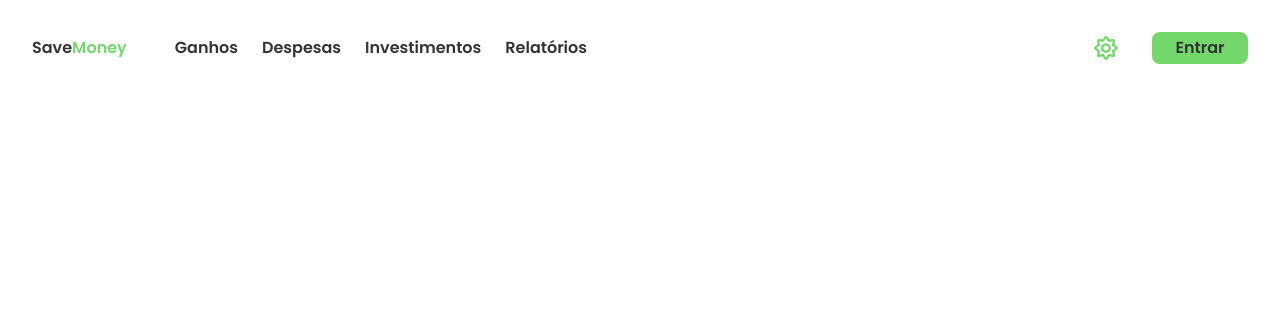
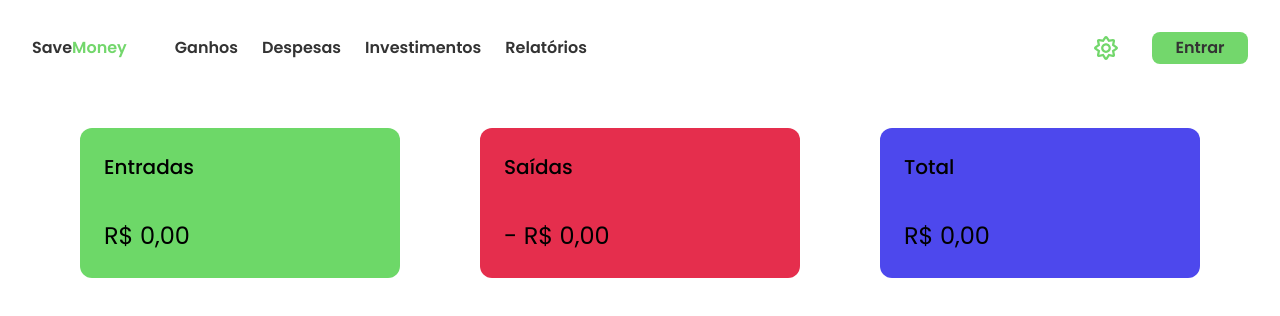
Before and after one commit to samuelmaia1/save-money, a Next.js app: page /home in a window 1280 px wide. Shown: the top 316 px of the page. Built offline with nearby package versions, Linux system fonts and the light colour scheme; no server answers.

Commit message:
Summary component

```diff
--- a/src/app/(protected)/home/page.module.scss
+++ b/src/app/(protected)/home/page.module.scss
@@ -0,0 +1,11 @@
+.container {
+    margin-top: 2rem;
+    padding: 0rem 5rem;
+}
+
+.containerTitle {
+    font-weight: 400;
+    font-family: var(--default-font), sans-serif;
+
+    margin-bottom: .5rem;
+}
--- a/src/app/(protected)/home/page.tsx
+++ b/src/app/(protected)/home/page.tsx
@@ -1,5 +1,19 @@
+import { Summary } from '@/components/Summary';
+
+import { getSession } from '@/app/lib/auth';
+
 import style from './page.module.scss';
+import { Transaction } from '@/interfaces/Transaction';
 
-export default function Home() {
 
-}
+export default async function Home() {
+
+    const user = await getSession();
+    const transactions = user?.transactions;
+
+    return (
+        <div className={style.container}>
+            < Summary transactions={transactions || []}/>
+        </div>
+    );
+};
--- a/src/app/layout.tsx
+++ b/src/app/layout.tsx
@@ -17,12 +17,25 @@ export default function RootLayout({ children } : { children: React.ReactNode })
 
       <head>
         <link rel="preconnect" href="https://fonts.googleapis.com" />
+        <link rel="preconnect" href="https://fonts.googleapis.com" />
 
-        <link rel="preconnect" href="https://fonts.gstatic.com" crossOrigin="anonymous" />
+        <link
+          rel="preconnect"
+          href="https://fonts.gstatic.com"
+          crossOrigin="anonymous"
+        />
+
+        <link
+          rel="preconnect"
+          href="https://fonts.gstatic.com"
+          crossOrigin="anonymous"
+        />
 
         <link
           href="https://fonts.googleapis.com/css2?family=Montserrat:ital,wght@0,100..900;1,100..900&family=Poppins:ital,wght@0,100;0,200;0,300;0,400;0,500;0,600;0,700;0,800;0,900;1,100;1,200;1,300;1,400;1,500;1,600;1,700;1,800;1,900&display=swap" rel="stylesheet"
         />
+
+        <link href="https://fonts.googleapis.com/css2?family=Inter:ital,opsz,wght@0,14..32,100..900;1,14..32,100..900&display=swap" rel="stylesheet" />
 
       </head>
 
--- /dev/null
+++ b/src/components/Summary.tsx
@@ -0,0 +1,60 @@
+'use client';
+
+interface SummaryProps {
+    transactions: Transaction[]
+}
+
+import { useEffect, useState } from 'react';
+
+import { Transaction } from '@/interfaces/Transaction';
+
+import style from '@/styles/Summary.module.scss';
+import { formatNumber } from '@/services/format';
+
+export function Summary({transactions} : SummaryProps) {
+
+    const [incomes, setIncomes] = useState<number>(0);
+    const [expenses, setExpenses] = useState<number>(0);
+    const [total, setTotal] = useState<number>(0);
+
+    useEffect(() => {
+        let sumIncomes = 0;
+        let sumExpenses = 0;
+        let sumTotal = 0;
+
+        transactions.forEach((transaction) => {
+            if (transaction.type === 'income') {
+                sumIncomes += transaction.value;
+                sumTotal += transaction.value;
+            }
+            else {
+                sumExpenses += transaction.value;
+                sumTotal -= transaction.value;
+            }
+        });
+
+        setIncomes(sumIncomes);
+        setExpenses(sumExpenses);
+        setTotal(sumTotal);
+
+    }, [transactions])
+
+    return (
+        <div className={style.container}>
+            <div className={`${style.shape} ${style.incomeShape}`}>
+                <h2>Entradas</h2>
+                <p>R$ {formatNumber(incomes)}</p>
+            </div>
+
+            <div className={`${style.shape} ${style.outcomeShape}`} >
+                <h2>Saídas</h2>
+                <p>- R$ {formatNumber(expenses)}</p>
+            </div>
+
+            <div className={`${style.shape} ${style.totalShape}`} >
+                <h2>Total</h2>
+                <p>{incomes >= expenses ? `R$ ${formatNumber(total)}` : `- R$ ${formatNumber(-1 * total)}`}</p>
+            </div>
+        </div>
+    )
+}
--- /dev/null
+++ b/src/interfaces/Transaction.ts
@@ -0,0 +1,10 @@
+export interface Transaction {
+    id: string,
+    type: string,
+    date: Date,
+    isCurrent: boolean,
+    source?: string,
+    receiver?: string,
+    category: string,
+    value: number
+}
--- a/src/interfaces/User.ts
+++ b/src/interfaces/User.ts
@@ -1,3 +1,5 @@
+import { Transaction } from "./Transaction";
+
 export interface CreateUser {
     name: string,
     lastName: string,
@@ -10,4 +12,5 @@ export interface User {
     name: string,
     lastName: string,
     email: string,
+    transactions: Transaction[]
 }
--- /dev/null
+++ b/src/services/format.ts
@@ -0,0 +1,7 @@
+export function formatNumber(n: number){
+    return n.toLocaleString('pt-BR', {
+        minimumFractionDigits: 2,
+        maximumFractionDigits: 2,
+        useGrouping: true
+      })
+}
--- /dev/null
+++ b/src/styles/Summary.module.scss
@@ -0,0 +1,44 @@
+.container {
+    display: flex;
+    align-items: center;
+    justify-content: center;
+    gap: 5rem;
+
+    margin-top: 2rem;
+}
+
+.shape {
+    display: flex;
+    flex-direction: column;
+    justify-content: space-between;
+
+    width: 350px;
+    height: 150px;
+
+    border-radius: 12px;
+
+    color: #000;
+
+    padding: 1.5rem;
+
+    h2 {
+        font-weight: 500;
+        font-size: 1.25rem;
+    }
+
+    p {
+        font-size: 1.5rem;
+    }
+}
+
+.incomeShape {
+    background-color: #6DD868;
+}
+
+.outcomeShape {
+    background-color: #E52E4D;
+}
+
+.totalShape {
+    background-color: #4D48ED;
+}
```
